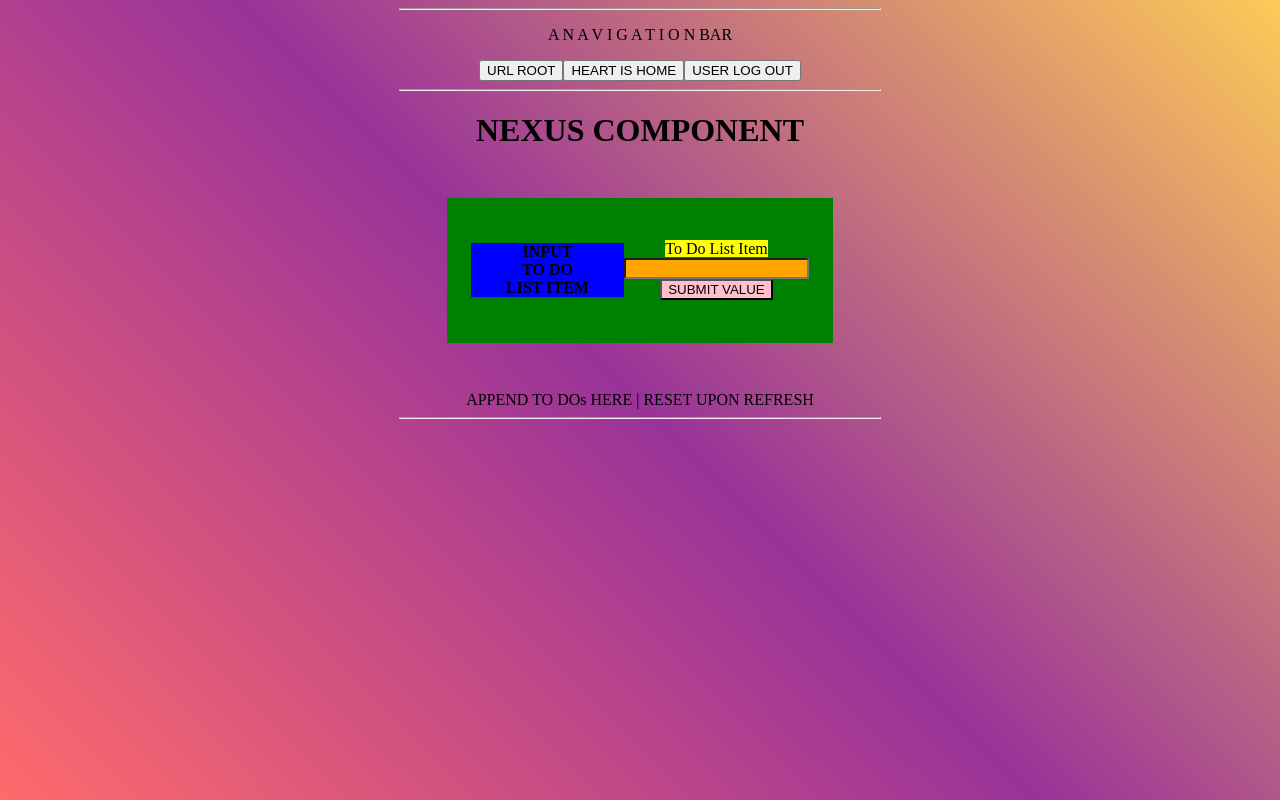
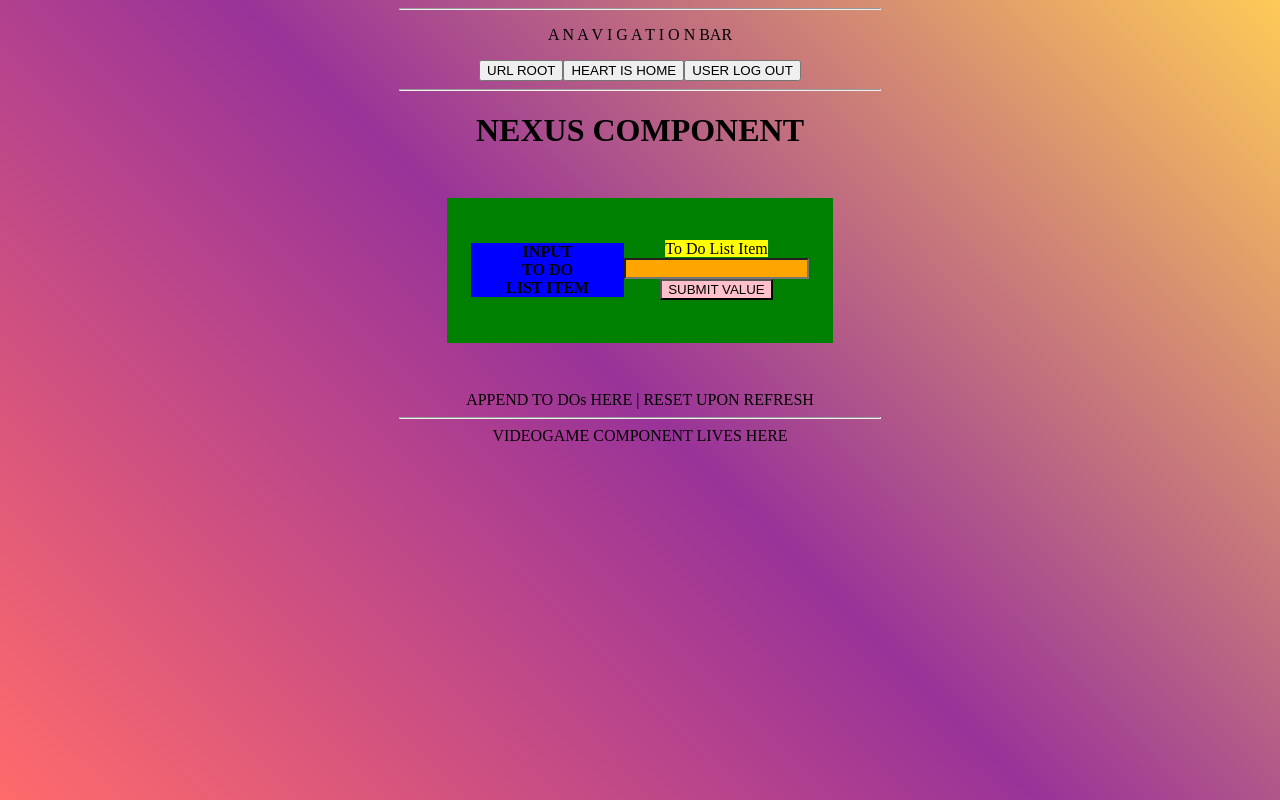
Before and after one commit to KimberlyRosaly/to-do-app, a React (Create React App) app: page /heart in a window 1280 px wide. Built offline with nearby package versions, Linux system fonts and the light colour scheme.

Commit message:
Hub has the component rendering for the relaxing artsy part of the app

```diff
--- a/src/containers/Nexus.js
+++ b/src/containers/Nexus.js
@@ -1,11 +1,14 @@
 import React from 'react'
 import Navigation from '../components/Navigation'
 import ToDoForm from '../components/forms/ToDoForm'
+import VideoGame from '../components/VideoGame'
 
 export default function Nexus() {
     return(<>
         <Navigation />
         <h1>NEXUS COMPONENT</h1>
         <ToDoForm />
+
+        <VideoGame />
     </>)
 };
```
